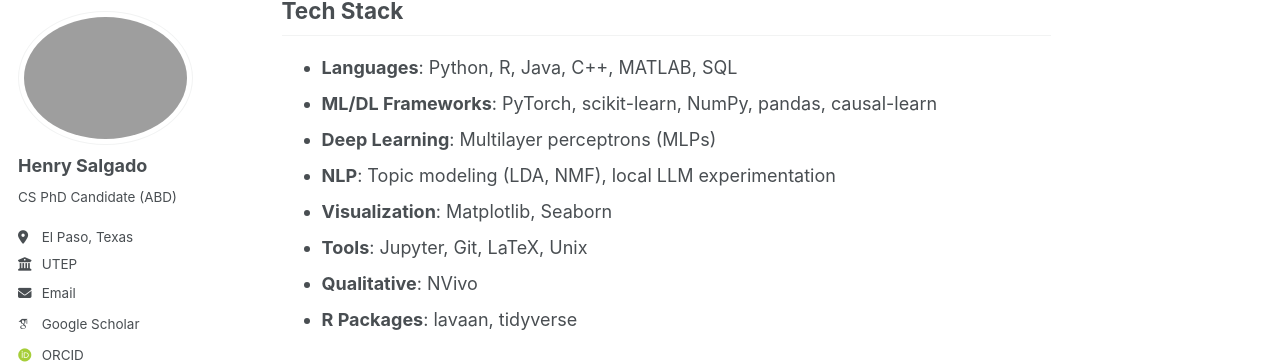
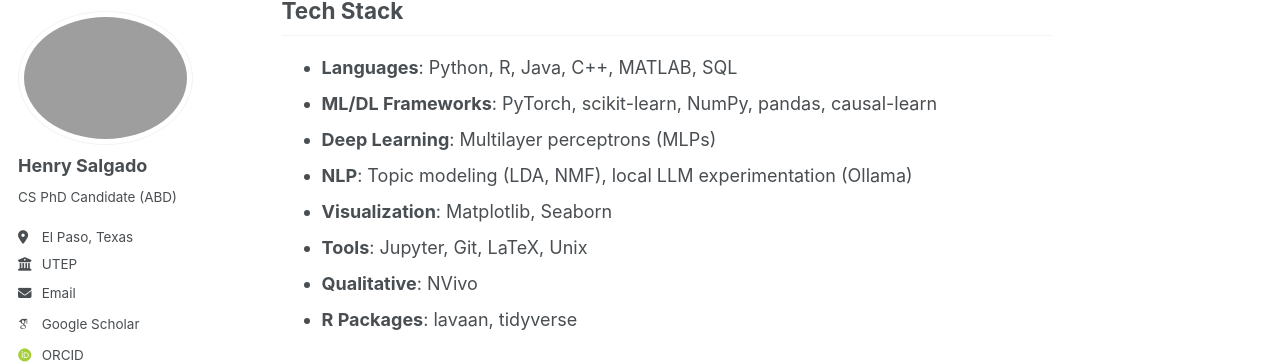
Before and after one commit to eigenhenry/eigenhenry.github.io, a Jekyll site: the page built from _pages/about.md, in a window 1280 px wide and 900 px high, scrolled down 684 px. Shown: the part 95-459 px from the top of the window. Built offline with Jekyll 4.4.1, drawn with Linux system fonts in a browser that asks for light colours; some web fonts are replaced.

Commit message:
Add Ollama to local LLM experimentation in Tech Stack
Co-Authored-By: Claude Sonnet 4.6 <noreply@anthropic.com>

```diff
--- a/_pages/about.md
+++ b/_pages/about.md
@@ -25,7 +25,7 @@ Hello! My name is Henry. I am a PhD candidate in Computer Science (ABD) at the U
 - **Languages**: Python, R, Java, C++, MATLAB, SQL
 - **ML/DL Frameworks**: PyTorch, scikit-learn, NumPy, pandas, causal-learn
 - **Deep Learning**: Multilayer perceptrons (MLPs)
-- **NLP**: Topic modeling (LDA, NMF), local LLM experimentation
+- **NLP**: Topic modeling (LDA, NMF), local LLM experimentation (Ollama)
 - **Visualization**: Matplotlib, Seaborn
 - **Tools**: Jupyter, Git, LaTeX, Unix
 - **Qualitative**: NVivo
```
